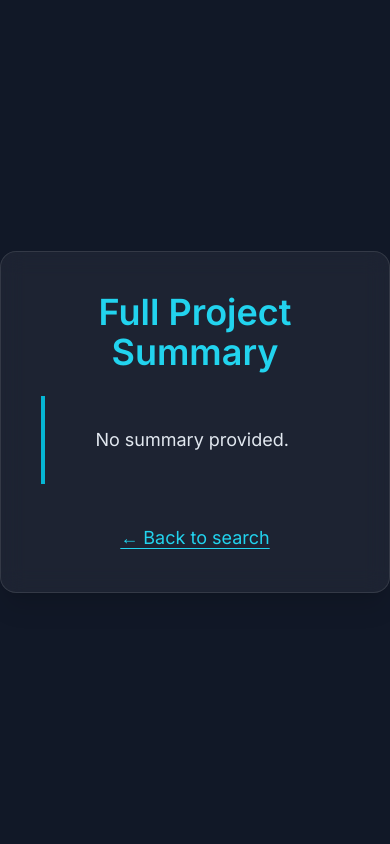
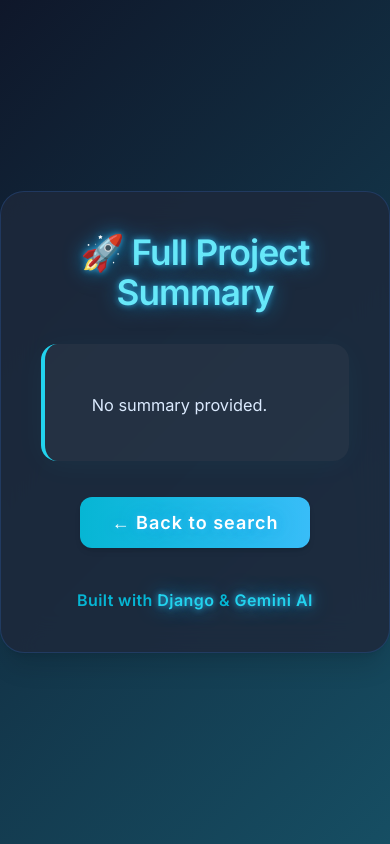
Before and after one commit to Abrar9825/WTFRepo, a Django app: page /full_summary/ in a window 390 px wide. Run offline with Django 5.2, Linux system fonts and the light colour scheme; some libraries are stand-ins or nearby versions.

Commit message:
enhace UI design summary

```diff
--- a/myapp/templates/full_summary.html
+++ b/myapp/templates/full_summary.html
@@ -15,27 +15,40 @@
       min-height: 100vh;
       margin: 0;
       padding: 0;
-      background: #0f172a;
+      background: linear-gradient(135deg,#0f172a 0%, #164e63 100%);
+      overflow-x: hidden;
     }
     .glass-card {
-      background: rgba(255, 255, 255, 0.05);
-      backdrop-filter: blur(12px);
-      -webkit-backdrop-filter: blur(12px);
-      border-radius: 1rem;
-      border: 1px solid rgba(255, 255, 255, 0.1);
-      box-shadow: 0 8px 32px 0 rgba(0,0,0,0.25);
+      background: rgba(30, 41, 59, 0.85);
+      backdrop-filter: blur(18px);
+      -webkit-backdrop-filter: blur(18px);
+      border-radius: 1.5rem;
+      border: 1px solid rgba(59, 130, 246, 0.2);
+      box-shadow: 0 10px 40px 0 rgba(16,255,255,0.12), 0 1.5px 12px 0 rgba(45,212,191,0.09);
+      animation: enterUp 1s cubic-bezier(.6,1.6,.19,.84);
+    }
+    @keyframes enterUp {
+      from { transform: translateY(80px); opacity: 0; }
+      to   { transform: translateY(0); opacity: 1; }
     }
     .btn-back {
-      transition: all 0.3s ease;
+      transition: all 0.3s cubic-bezier(.22,.61,.36,1);
       cursor: pointer;
+      border: none;
+      font-weight: 600;
+      background: linear-gradient(90deg, #06b6d4 0%, #38bdf8 100%);
+      color: #fff;
+      padding: 0.75rem 2rem;
+      border-radius: 0.75rem;
+      box-shadow: 0 4px 16px 0 rgba(56,189,248,0.13);
+      letter-spacing: 1px;
+      font-size: 1.125rem;
     }
     .btn-back:hover {
-      background-color: #0e7490;
-      color: white !important;
-      text-decoration: none;
-      border-radius: 0.5rem;
-      padding-left: 0.5rem;
-      padding-right: 0.5rem;
+      background: linear-gradient(90deg, #38bdf8 0%, #06b6d4 100%);
+      color: #fff !important;
+      transform: scale(1.045);
+      box-shadow: 0 8px 28px 0 rgba(56,189,248,0.18);
     }
     #loader {
       position: fixed;
@@ -64,25 +77,69 @@
       0% { transform: rotate(0deg);}
       100% { transform: rotate(360deg);}
     }
+    .summary-block {
+      background: rgba(255,255,255,0.04);
+      border-radius: 1rem;
+      border-left: 4px solid #22d3ee;
+      padding: 2.5rem 2rem 2rem 2.5rem;
+      box-shadow: 0 4px 32px 0 rgba(16,255,255,0.04);
+      font-size: 1.18rem;
+      color: #dbeafe;
+      margin-top: 2rem;
+      margin-bottom: 2.25rem;
+      line-height: 1.75;
+      transition: box-shadow .22s cubic-bezier(.39,.58,.57,1);
+    }
+    .summary-block:hover {
+      box-shadow: 0 8px 36px 0 rgba(45,212,191,0.18), 0 2px 8px 0 rgba(59,130,246,0.09);
+    }
+    .highlight {
+      color: #22d3ee;
+      font-weight: 600;
+      letter-spacing: 0.03em;
+    }
+    .neon-glow {
+      text-shadow: 0 0 6px #38bdf8cc, 0 0 20px #0ea5e9cc;
+    }
+    @media (max-width: 640px) {
+      .glass-card { padding: 1.5rem; }
+      .summary-block { padding: 1.4rem 1rem 1rem 1.2rem; font-size: 1.02rem;}
+      h1 { font-size: 2.2rem !important;}
+    }
+    /* scrollbar style */
+    ::-webkit-scrollbar {
+      width: 9px;
+      background: #0f172a;
+    }
+    ::-webkit-scrollbar-thumb {
+      background: #1e293b;
+      border-radius: 12px;
+    }
+    ::selection {
+      background: #38bdf840;
+    }
   </style>
 </head>
 <body class="bg-gray-900 text-white min-h-screen flex flex-col items-center justify-center">
   <!-- Loader (hidden by default, shown on load) -->
   <div id="loader" style="display:none;">
     <div class="lds-dual-ring"></div>
-    <div class="mt-6 text-cyan-300 font-semibold text-xl">Loading Summary...</div>
+    <div class="mt-6 text-cyan-300 font-semibold text-xl neon-glow tracking-wider">Loading Summary...</div>
   </div>
   <div class="glass-card max-w-4xl w-full mx-auto p-10 shadow-xl" id="mainContent" style="display:none;">
-    <h1 class="text-4xl font-bold mb-6 text-cyan-400 text-center">Full Project Summary</h1>
-    <div class="whitespace-pre-wrap text-lg text-slate-200 leading-relaxed border-l-4 border-cyan-500 pl-5">
-      {{ summary }}
+    <h1 class="text-4xl font-extrabold mb-8 text-cyan-300 neon-glow text-center tracking-tight drop-shadow-lg">🚀 Full Project Summary</h1>
+    <div class="summary-block whitespace-pre-wrap leading-relaxed">
+      {{ summary|safe }}
     </div>
-    <div class="mt-10 text-center">
+    <div class="mt-6 text-center">
       <button type="button"
            onclick="window.history.back();"
-           class="btn-back inline-block text-cyan-400 text-lg underline underline-offset-4 hover:no-underline">
+           class="btn-back shadow-md neon-glow">
            &larr; Back to search
-        </button>
+      </button>
+    </div>
+    <div class="mt-10 text-center text-cyan-500 font-semibold tracking-wide text-base">
+      Built with <span class="highlight neon-glow">Django</span> & <span class="highlight neon-glow">Gemini AI</span>
     </div>
   </div>
   <script>
--- a/myapp/views.py
+++ b/myapp/views.py
@@ -21,7 +21,6 @@ def index(request):
 def get_level_by_structure(contents):
     if not contents or not isinstance(contents, list):
         return "Unknown"
-    file_names = [item['name'] for item in contents if 'name' in item]
     dirs = [item['name'] for item in contents if item.get('type') == 'dir']
     files = [item['name'] for item in contents if item.get('type') == 'file']
 
@@ -33,20 +32,24 @@ def get_level_by_structure(contents):
         return "Advanced"
     return "Intermediate"
 
-from django.shortcuts import render
-
 def full_summary_view(request):
     summary = request.GET.get('summary', 'No summary provided.')
     return render(request, 'full_summary.html', {'summary': summary})
 
+def search_github(query, sort="stars"):
+    response = requests.get(
+        "https://api.github.com/search/repositories",
+        headers={"Authorization": f"token {GITHUB_TOKEN}"},
+        params={"q": query, "sort": sort, "order": "desc", "per_page": 5},
+        timeout=10
+    )
+    return response.json().get("items", [])[:5]
 
 def github_and_gemini(request):
     prompt = request.GET.get("prompt", "").strip()
-
     if not prompt:
         return JsonResponse({"error": "Prompt is required"}, status=400)
 
-    # Enhance full user prompt intelligently (no keyword removal)
     gemini_prompt = (
         f"Rewrite and enhance the following user search query to be optimized for GitHub repository search. "
         f"Focus on adding relevant programming languages, frameworks, and keywords related to the project idea. "
@@ -59,63 +62,80 @@ def github_and_gemini(request):
         print("Original Prompt:", prompt)
         print("Gemini Enhanced:", enhanced_prompt)
 
-        # GitHub Query
-        search_query = " ".join(enhanced_prompt.split())
+        # Try enhanced prompt
+        repos = search_github(" ".join(enhanced_prompt.split()))
 
-        def search_github(query):
-            response = requests.get(
-                "https://api.github.com/search/repositories",
-                headers={"Authorization": f"token {GITHUB_TOKEN}"},
-                params={"q": query, "sort": "stars", "order": "desc", "per_page": 5},
-                timeout=10
-            )
-            return response.json().get("items", [])[:5]
-
-        # Primary Search
-        repos = search_github(search_query)
-
-        # Fallback if no results
+        # Fallback 1: Try raw prompt
         if not repos:
             fallback_query = "+".join(prompt.split())
             print("Fallback GitHub Query:", fallback_query)
             repos = search_github(fallback_query)
 
+        # Fallback 2: Relaxed search (remove language/topic, use only main keywords)
+        if not repos:
+            keywords = " ".join(prompt.split()[:3])  # Use first 3 words as broad keywords
+            print("Relaxed keywords search:", keywords)
+            repos = search_github(keywords, sort="best-match")
+
+        # Fallback 3: Even broader (only one keyword)
+        if (not repos) and prompt:
+            main_word = prompt.split()[0]
+            print("Broadest search using:", main_word)
+            repos = search_github(main_word, sort="best-match")
+
         filtered_repos = []
-
         for repo in repos:
             owner = repo["owner"]["login"]
             repo_name = repo["name"]
             description = repo.get("description", "") or ""
 
-            # Repo Structure for Level Detection
+            # Get repo structure
             contents_url = f"https://api.github.com/repos/{owner}/{repo_name}/contents"
             contents_res = requests.get(contents_url, headers={"Authorization": f"token {GITHUB_TOKEN}"}, timeout=10)
             contents = contents_res.json() if contents_res.status_code == 200 else []
             level = get_level_by_structure(contents)
 
-            # Try to fetch README
+            # Always fetch README if present
+            readme_text = ""
             readme_url = f"https://api.github.com/repos/{owner}/{repo_name}/readme"
             readme_res = requests.get(readme_url, headers={"Authorization": f"token {GITHUB_TOKEN}"}, timeout=10)
-
             if readme_res.status_code == 200:
                 content = readme_res.json().get("content", "")
-                decoded = base64.b64decode(content).decode("utf-8", errors="ignore")
-                summary_prompt = f"Summarize the following GitHub README:\n\n{decoded}"
-            else:
-                # Try fetching key code files if README is missing
-                key_files = [f for f in contents if f.get("name") in ["main.py", "app.js", "index.js", "server.js"]]
-                code_snippets = ""
+                readme_text = base64.b64decode(content).decode("utf-8", errors="ignore")
 
-                for file in key_files:
-                    code_res = requests.get(file["download_url"])
-                    if code_res.status_code == 200:
-                        snippet = code_res.text[:1000]
-                        code_snippets += f"\n\n# {file['name']}:\n{snippet}"
+            # Always fetch key files (even if README exists)
+            file_prompts = []
+            for item in contents:
+                if item.get("type") == "file":
+                    file_name = item.get("name")
+                    if any(file_name.lower().endswith(ext) for ext in [".py", ".js", ".md", ".txt", ".json", ".yaml", ".yml"]):
+                        code_res = requests.get(item["download_url"])
+                        if code_res.status_code == 200:
+                            file_content = code_res.text
+                            file_prompts.append(f"## {file_name}\n{file_content[:2000]}")
+            file_prompts = file_prompts[:10]
 
-                if code_snippets:
-                    summary_prompt = f"Summarize this GitHub project based on these code files:\n{code_snippets}"
-                else:
-                    summary_prompt = "This project has no README and no key files could be fetched."
+            # Build combined prompt for Gemini
+            summary_prompt = (
+                "You are summarizing a GitHub project for a user who needs a detailed, bullet-point breakdown. "
+                "Your summary MUST include:\n"
+                "- Project purpose (in 1-2 lines)\n"
+                "- Point-by-point (bullet list) of ALL important files in the project (with what each does)\n"
+                "- Point-by-point (bullet list) of key features and functions\n"
+                "- Step-by-step instructions on how to set up and run the project\n"
+                "- A clear explanation of the code structure and flow (entry point, main logic, etc.)\n\n"
+            )
+            if readme_text:
+                summary_prompt += "README:\n" + readme_text + "\n\n"
+            if file_prompts:
+                summary_prompt += (
+                    "Below are the key files from the project:\n\n"
+                    + "\n\n".join(file_prompts)
+                    + "\n\n"
+                )
+            summary_prompt += (
+                "Summarize this project as requested above, using bullet points for lists. Make it easy for a new user to understand."
+            )
 
             try:
                 gemini_summary = model.generate_content(summary_prompt).text.strip()
@@ -132,9 +152,11 @@ def github_and_gemini(request):
                 "summary": gemini_summary
             })
 
+        result_type = "exact" if filtered_repos else "closest"
         return JsonResponse({
             "original_prompt": prompt,
             "enhanced_prompt": enhanced_prompt,
+            "result_type": result_type,  # Indicate if these are "closest matches"
             "repositories": filtered_repos
         }, status=200)
 
```
